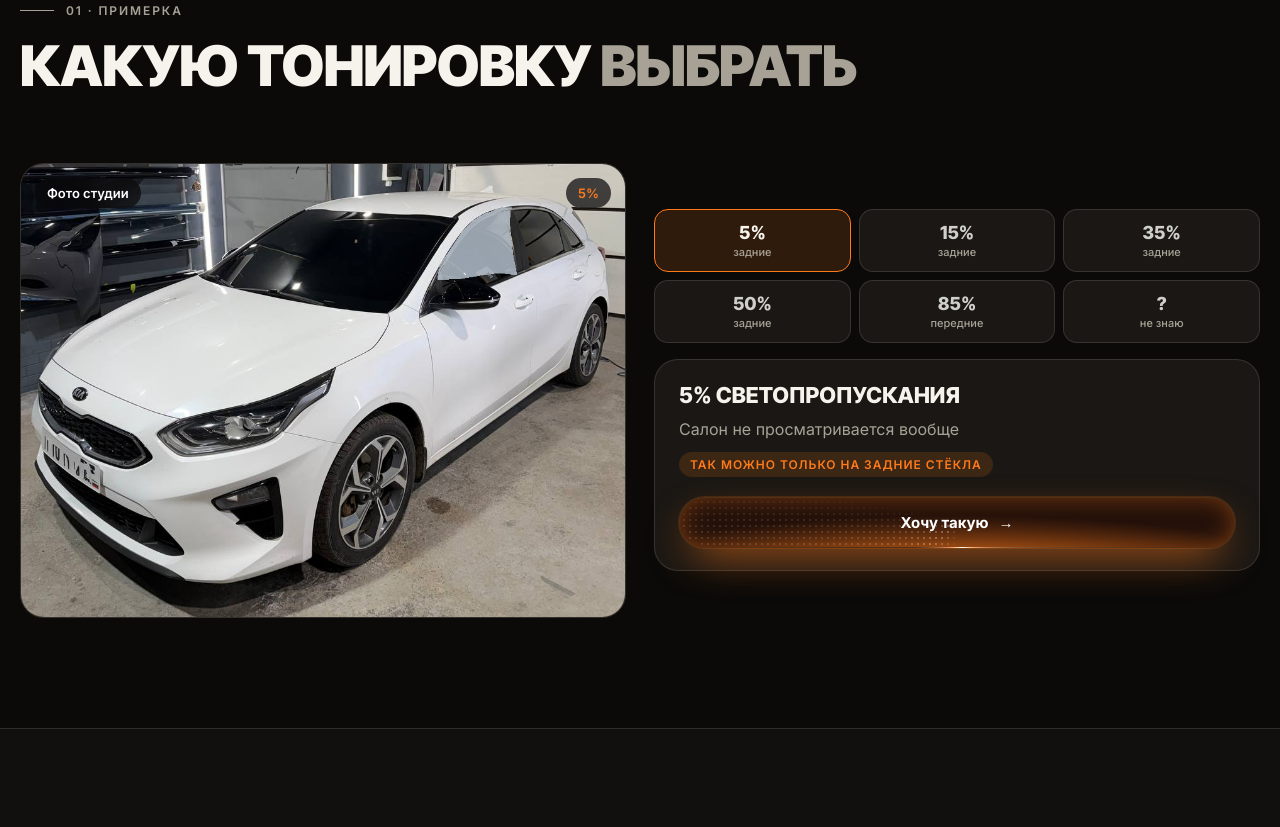
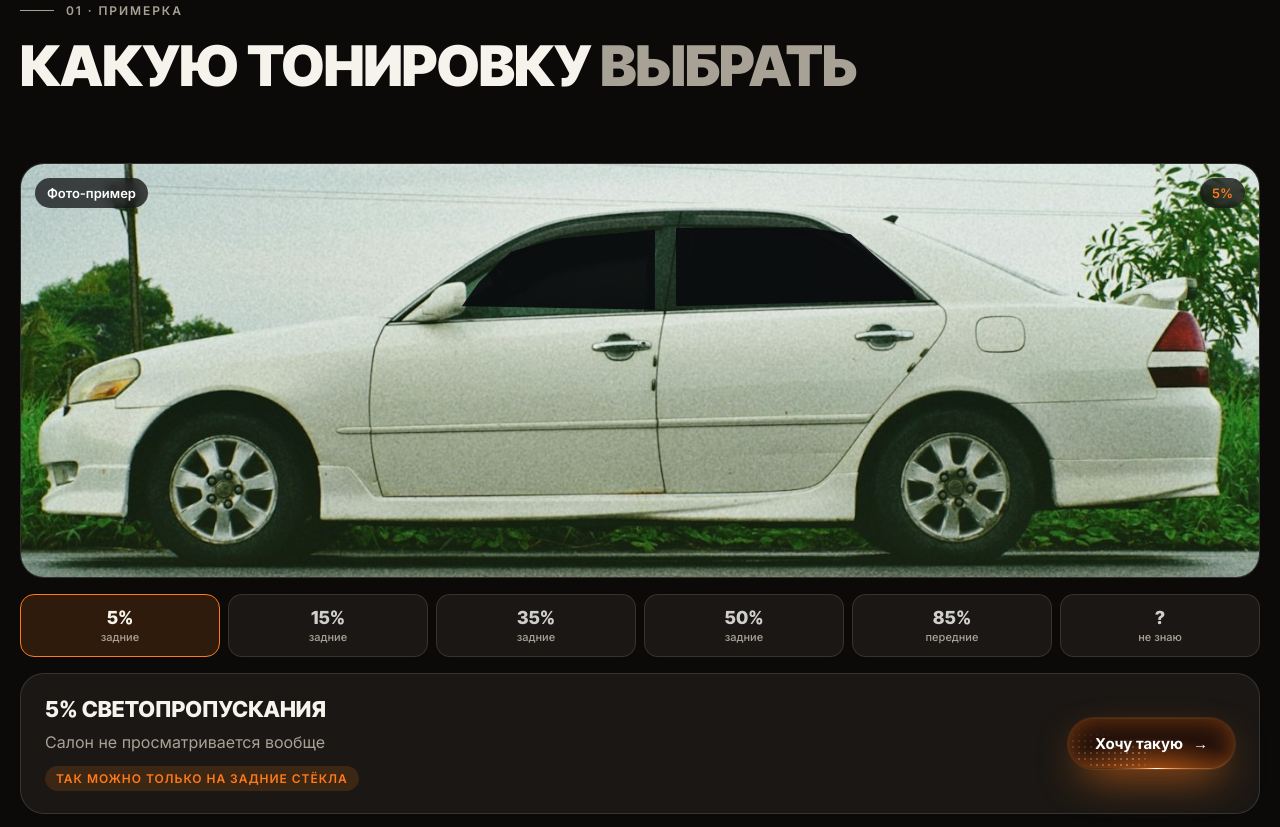
Before and after one commit to carpro-chekhov/carpro-chekhov.github.io, a plain HTML site: page index.html in a window 1280 px wide. Shown: the part 753-1580 px from the top of the page. Drawn offline with Linux system fonts and the light colour scheme.

Commit message:
Вернуть примерку тонировки на фото-пример
Co-Authored-By: Claude Opus 5.5 <noreply@anthropic.com>

```diff
--- a/index.html
+++ b/index.html
@@ -513,14 +513,6 @@ footer .wrap{display:flex;justify-content:space-between;gap:20px;flex-wrap:wrap}
 .tint .tabs{grid-template-columns:repeat(6,1fr)}
 @media (max-width:1080px){.h-l h1{font-size:clamp(46px,13vw,80px)}.hero .wrap{gap:24px}}
 @media (max-width:640px){.tint .tabs{grid-template-columns:repeat(3,minmax(0,1fr))}}
-
-/* Примерка на фото Kia: фото слева, кнопки справа */
-.tint-grid{display:grid;grid-template-columns:minmax(0,1fr) minmax(0,1fr);gap:28px;align-items:center}
-.tint .carbox{max-width:620px}
-.tint .photo canvas{display:block;width:100%;height:auto}
-.tint-grid .tabs{grid-template-columns:repeat(3,minmax(0,1fr));margin-top:0}
-.tint-grid .info{grid-template-columns:1fr}
-@media (max-width:900px){.tint-grid{grid-template-columns:1fr}.tint .carbox{max-width:none}}
 </style>
 </head>
 <body>
@@ -560,19 +552,17 @@ footer .wrap{display:flex;justify-content:space-between;gap:20px;flex-wrap:wrap}
     <div class="head">
       <div><div class="num">01 · Примерка</div><h2>Какую тонировку <em>выбрать</em></h2></div>
     </div>
-    <div class="tint-grid">
     <div class="carbox" data-rv="zoom">
-      <!-- Фото студии (Kia Ceed в боксе). Стёкла осветляются на canvas под выбранный процент (блок KIA в скрипте).
-           Вернуть фото-пример: img/tint.jpg и разметка из коммита «Правки клиента…» -->
-      <div class="photo">
-        <canvas id="kiaCv" width="960" height="720" role="img" aria-label="Kia Ceed в боксе студии, примерка тонировки"></canvas>
-        <span class="tg l">Фото студии</span><span class="tg r" id="lr">5%</span></div>
+      <!-- Фото-пример (Unsplash, свободная лицензия). Когда студия пришлёт своё фото машины сбоку — заменить и перерисовать стёкла -->
+      <div class="photo"><img src="img/tint.jpg" alt="Седан сбоку, пример тонировки" loading="lazy" width="1410" height="470">
+        <svg viewBox="0 0 1410 470" preserveAspectRatio="none" aria-hidden="true">
+          <polygon id="wf" class="win" fill="#0a0b0d" fill-opacity=".93" points="502,162 522,134 558,100 610,85 722,75 722,166"/>
+          <polygon id="wr" class="win" fill="#0a0b0d" fill-opacity=".93" points="746,73 895,72 945,80 1015,142 1020,155 746,162"/>
+        </svg>
+        <span class="tg l">Фото-пример</span><span class="tg r" id="lr">5%</span></div>
     </div>
-    <div>
     <div class="tabs" id="ttabs"></div>
     <div class="info"><div><b id="tt">5%</b><p id="td"></p><span class="law" id="tl"></span></div><button class="btn shiny" id="tintBook">Хочу такую <span class="arr">→</span></button></div>
-    </div>
-    </div>
   </div>
 </section>
 
@@ -763,32 +753,14 @@ GR.forEach(g=>{const b=document.createElement('button');b.textContent=g;b.onclic
 showGr(GR[0]);
 document.querySelectorAll('[data-p]').forEach(el=>{const s=P(el.dataset.p);if(s)el.textContent=(s[4]?'от ':'')+fmt(s[1])+' ₽'});
 
-/* ===== KIA: примерка на фото студии. Осветляем тёмные пиксели стекла (режим «экран»), блики сохраняются.
-   Области стёкол в координатах фото 960×1280 (сверху обрезано 430 px). Переднее всегда светлое (как по ГОСТу) ===== */
-const kia=(()=>{const cv=$('kiaCv'),cx=cv.getContext('2d',{willReadFrequently:true}),img=new Image();let src=null,mF,mR,want=0,cur=0,raf=0;
- const F=[[762,499],[780,499],[776,520],[782,575],[788,606],[760,603],[735,606],[700,612],[662,614],[666,589],[678,573],[686,561],[694,549],[702,537],[710,529],[718,521],[730,513],[738,509],[750,505]];
- const R=[[[782,497],[850,500],[852,509],[858,561],[860,569],[790,604],[784,575],[778,530],[778,505]],[[856,505],[866,512],[880,530],[892,550],[894,562],[862,569],[858,540]]];
- const G=[178,190,202];
- function mask(polys){const c=document.createElement('canvas');c.width=960;c.height=720;const x=c.getContext('2d');x.fillStyle='#fff';
-  polys.forEach(p=>{x.beginPath();p.forEach(([a,b],i)=>i?x.lineTo(a,b-430):x.moveTo(a,b-430));x.closePath();x.fill()});
-  const m=x.getImageData(0,0,960,720).data,d=src.data,o=new Float32Array(960*720);
-  for(let i=0,j=0;j<o.length;i+=4,j++){if(!m[i])continue;const l=.3*d[i]+.59*d[i+1]+.11*d[i+2];o[j]=(m[i]/255)*Math.max(0,Math.min(1,(130-l)/60))}return o}
- function draw(lr){const d=src.data,out=cx.createImageData(960,720),o=out.data,lf=.85;
-  for(let i=0,j=0;j<mF.length;i+=4,j++){const k=mR[j]?mR[j]*lr:mF[j]*lf;for(let c=0;c<3;c++){const v=d[i+c],sc=255-(255-v)*(255-G[c])/255;o[i+c]=v+(sc-v)*k}o[i+3]=255}
-  cx.putImageData(out,0,0)}
- img.onload=()=>{cx.drawImage(img,0,430,960,720,0,0,960,720);src=cx.getImageData(0,0,960,720);mF=mask([F]);mR=mask(R);draw(cur=want)};
- img.src='img/tint-kia.jpg';
- return lr=>{want=lr;if(!src)return;cancelAnimationFrame(raf);const from=cur,t0=performance.now(),dur=matchMedia('(prefers-reduced-motion:reduce)').matches?0:350;
-  const step=n=>{const t=dur?Math.min(1,(n-t0)/dur):1;cur=from+(lr-from)*t;draw(cur);if(t<1)raf=requestAnimationFrame(step)};raf=requestAnimationFrame(step)}})();
-
 /* ===== TINT: примерка. [подпись, затемнение 0–1, что видно, что по закону, 1 = задние] ===== */
 let tintSel='5%';
-(()=>{const T=[['5%',0,'Салон не просматривается вообще','Так можно только на задние стёкла',1,0],['15%',0,'Виден силуэт, но не лицо','Так можно только на задние стёкла',1,.2],['35%',0,'Салон хорошо виден, классический вариант','Так можно только на задние стёкла',1,.45],['50%',0,'Лёгкое затемнение, почти прозрачно','Так можно только на задние стёкла',1,.6],['85%',0,'Почти прозрачная плёнка','Для передних стёкол подскажем, что пройдёт по ГОСТу',0,.85]];
-const tabs=$('ttabs');
+(()=>{const T=[['5%',.93,'Салон не просматривается вообще','Так можно только на задние стёкла',1],['15%',.84,'Виден силуэт, но не лицо','Так можно только на задние стёкла',1],['35%',.62,'Салон хорошо виден, классический вариант','Так можно только на задние стёкла',1],['50%',.42,'Лёгкое затемнение, почти прозрачно','Так можно только на задние стёкла',1],['85%',.16,'Почти прозрачная плёнка','Для передних стёкол подскажем, что пройдёт по ГОСТу',0]];
+const tabs=$('ttabs'),wf=$('wf'),wr=$('wr');
 T.forEach((t,i)=>{const b=document.createElement('button');b.className=t[0].length>4?'wide':'';b.innerHTML=t[0]+'<small>'+(t[4]?'задние':'передние')+'</small>';b.onclick=()=>sel(i);tabs.appendChild(b)});
 const q=document.createElement('button');q.className='ask';q.innerHTML='?<small>не знаю</small>';q.onclick=()=>book('Здравствуйте! Я с сайта. Помогите выбрать тонировку, моя машина: ');tabs.appendChild(q);
 function sel(i){const t=T[i];tintSel=t[0];[...tabs.querySelectorAll('button:not(.ask)')].forEach((b,j)=>b.classList.toggle('on',i===j));
- kia(t[5]);
+ [wf,wr].forEach(w=>{w.setAttribute('fill','#0a0b0d');w.setAttribute('fill-opacity',t[1])});
  $('lr').textContent=t[0];$('tt').textContent=t[0]+(t[4]?' светопропускания':'');$('td').textContent=t[2];const l=$('tl');l.textContent=t[3];l.className='law '+(t[4]?'back':'ok')}
 sel(0)})();
 $('tintBook').onclick=()=>book(`Здравствуйте! Я с сайта. Хочу тонировку ${tintSel}. Сколько будет стоить? Моя машина: `);
```
Also changed, not shown: img/tint-kia.jpg (deleted).
